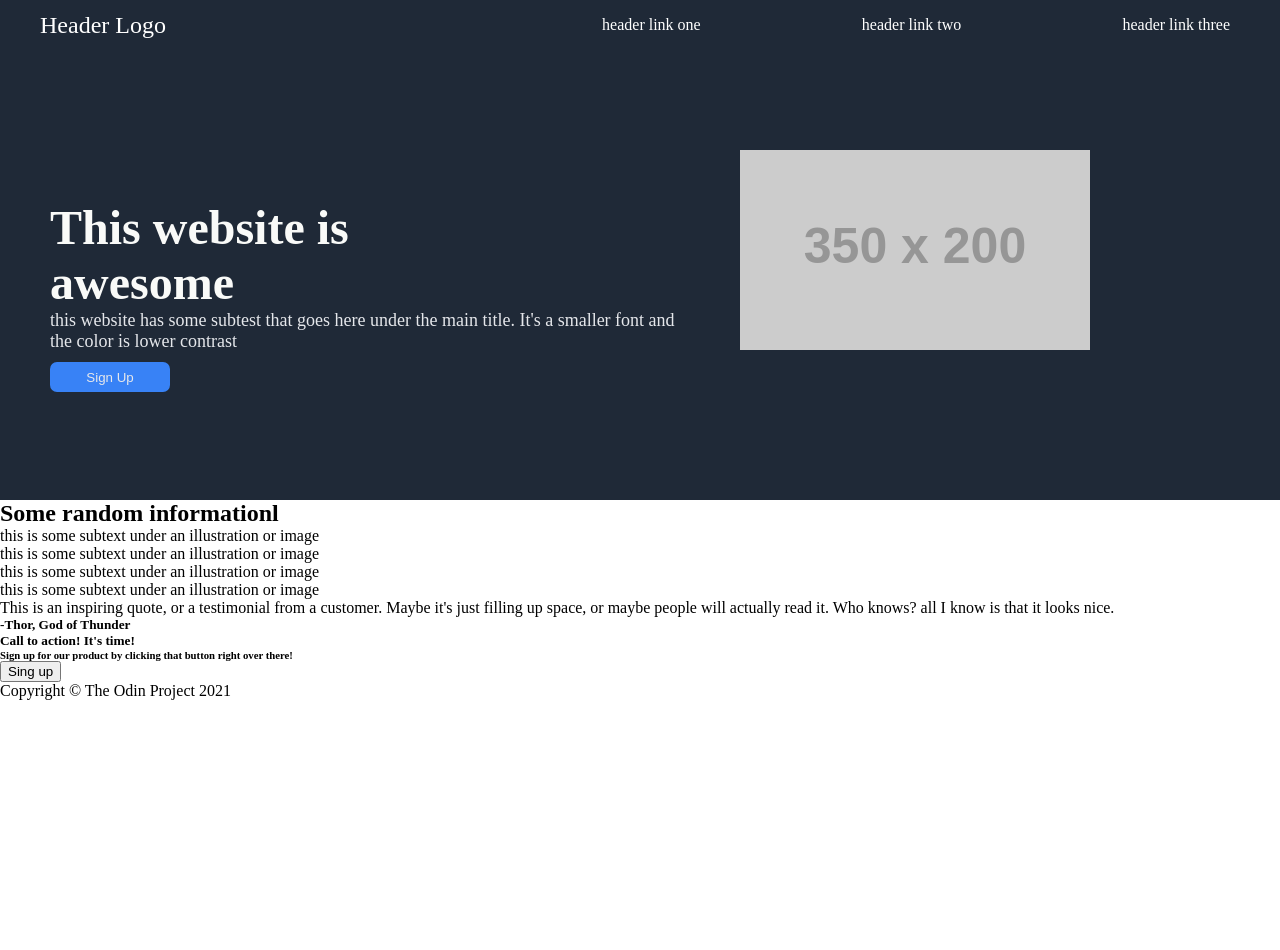
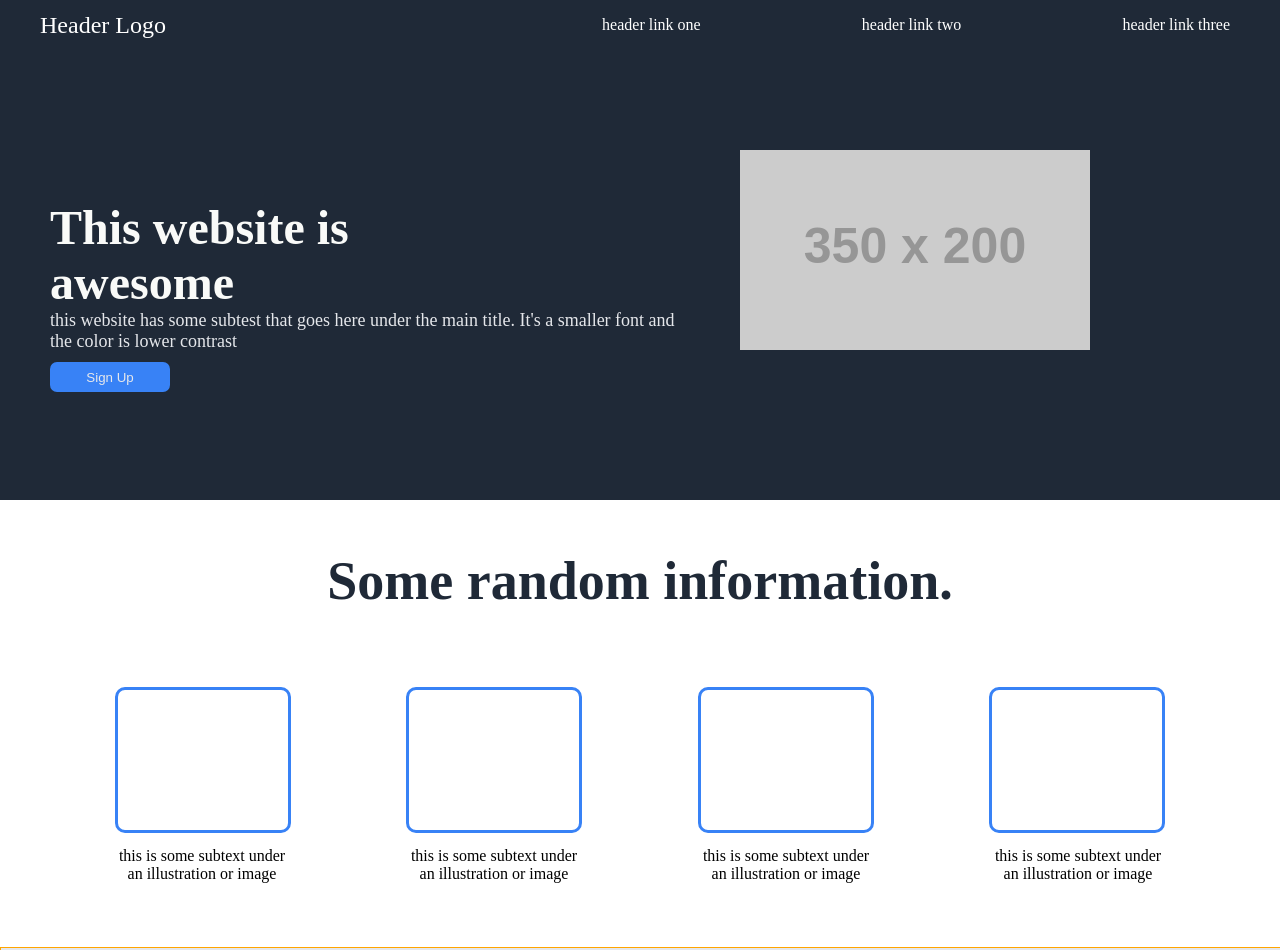
Before and after one commit to jrivera27/landing-page, a plain HTML site: page index.html in a window 1280 px wide. Shown: the top 950 px of the page. Before the commit the page ends 800 px from the top, so only its background shows below. Drawn offline with Linux system fonts and the light colour scheme; placeholder pictures from the web are drawn by us.

Commit message:
finished section 2 and section 3

```diff
--- a/index.html
+++ b/index.html
@@ -52,56 +52,70 @@
 
     <!--Beggining of second section-->
 
-    <section class="section-two">
     <div class="section-two-text">
-            <h2>Some random informationl</h2>
+        <h2>Some random information.</h2>
     </div>
 
-        <div class="section-two-boxes">
+    <section class="section-two">
 
         <div class="box1"></div>
+
+
+
+        <div class="box2"></div>
+
+
+
+        <div class="box3"></div>
+
+        <div class="box4"></div>
+
+
+
+    </section>
+
+
+
+    <section class="section-two-info">
+
         <div class="section-two-paragraph">
             <p>this is some subtext under an illustration or image</p>
         </div>
 
-
+        <div class="section-two-paragraph">
+            <p>this is some subtext under an illustration or image</p>
         </div>
 
-        <div class="section-two-boxes">
-
-            <div class="box2"></div>
         <div class="section-two-paragraph">
             <p>this is some subtext under an illustration or image</p>
-
         </div>
 
-        <div class="section-two-boxes">
-
-            <div class="box3"></div>
         <div class="section-two-paragraph">
             <p>this is some subtext under an illustration or image</p>
-
         </div>
 
-        <div class="section-two-boxes">
-
-            <div class="box4"></div>
-            <div class="section-two-paragraph">
-                <p>this is some subtext under an illustration or image</p>
-
-        </div>
 
     </section>
 
     <!--End of second section-->
 
 
+    <!--Beginning of third section-->
+
+
+
     <section class="section-three">
+
         <p>This is an inspiring quote, or a testimonial from a customer.  Maybe it's just filling up space, or maybe people will actually read it.  Who knows? all I know is that it looks nice.</p>
 
         <h5>-Thor, God of Thunder</h5>
 
     </section>
+
+    <!--End of section three-->
+
+
+    <!--Beginning of section four-->
 
     <section class="section-four">
         <div class="call-to-action">
@@ -110,6 +124,9 @@
             <button>Sing up</button>
         </div>
     </section>
+
+
+    <!--End of section four-->
 
     <footer>
         <p>Copyright &#169; The Odin Project 2021</p>
--- a/styles.css
+++ b/styles.css
@@ -5,7 +5,7 @@
 html {
     box-sizing: border-box;
     width: 100%;
-    height: 100;
+    height: 1000px;
 }
 
 /* Start of Header and Navigation */
@@ -102,4 +102,78 @@ ul li a {
     max-width: 50%;
 }
 
-/* Main section button */
+/* Main section End */
+
+
+/* Beginning of second section */
+
+.section-two-text {
+    font-size: 36px;
+    font-weight: extra-bold;
+    color: #1f2937;
+    text-align: center;
+    margin: 50px 0px;
+}
+
+ .section-two {
+    display: flex;
+    justify-content: space-evenly;
+    width: 100%;
+    height: 160px;
+    padding-top: 25px;
+ }
+
+ .box1, .box2, .box3, .box4 {
+    width: 170px;
+    height: 140px;
+    border: 3px solid #3882f6;
+    border-radius: 10px;
+
+ }
+
+ .section-two-info {
+    display: flex;
+    justify-content: space-evenly;
+    width: 100%;
+    height: 100px;
+ }
+
+
+ .section-two-paragraph {
+    width: 180px;
+    text-align: center;
+ }
+
+ /* End of second section */
+
+/* Beginning of section three */
+
+ .section-three {
+    display: flex;
+    flex-direction: column;
+    width: 100%;
+    height: 450px;
+    background-color: #e5e7eb;
+    font-size: 36px;
+
+    color: #1f2937;
+    justify-content: center;
+    align-items: center;
+    border: 1px solid orange;
+ }
+
+ .section-three p {
+    display: flex;
+    text-align: center;
+    font-style: light italic;
+    width: 70%;
+}
+
+
+.section-three h5 {
+
+    width: 80%;
+    text-align: right;
+}
+
+/* End of Section three */
```
Lines whose indentation alone changed are shown as unchanged.
